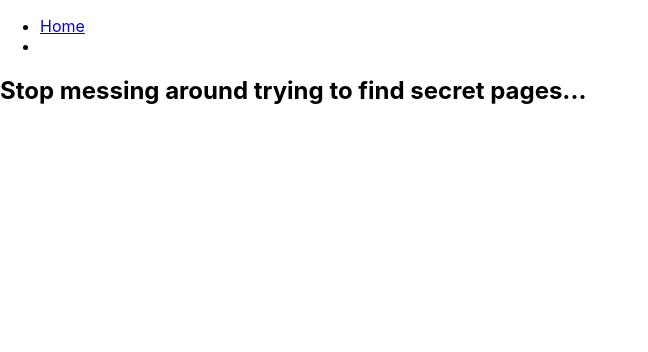
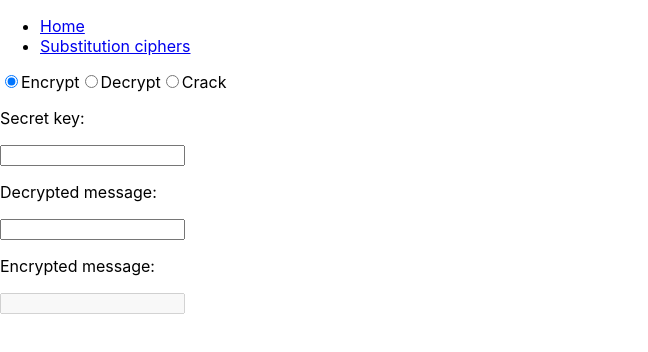
Before and after one commit to mdave16/cryptography, a React (Create React App) app: page /cryptography/substitution in a window 1280 px wide. Shown: the top 352 px of the page, without its empty margins (0-648 px from the left). Built offline with nearby package versions, Linux system fonts and the light colour scheme.

Commit message:
substitution cipher

```diff
--- a/src/App.js
+++ b/src/App.js
@@ -1,6 +1,7 @@
 import React, { Component } from 'react';
 import { BrowserRouter as Router, Route, Link, Switch } from "react-router-dom";
 import Home from './Home'
+import Substitution from './Substitution'
 import PageNotFound from './PageNotFound'
 
 class App extends Component {
@@ -14,12 +15,14 @@ class App extends Component {
 	              <Link to="/">Home</Link>
 	            </li>
 	            <li>
+	              <Link to="/substitution/">Substitution ciphers</Link>
 	            </li>
 	          </ul>
 	        </nav>
 	      </div>
 				<Switch>
 				  <Route path="/" exact component={Home} />
+				  <Route path="/substitution" component={Substitution} />
 					<Route component={PageNotFound} />
 				</Switch>
 	    </Router>
--- /dev/null
+++ b/src/Substitution.js
@@ -0,0 +1,144 @@
+import React, { Component } from "react";
+
+const removeDuplicates = (arr) => {
+	    var seen = {};
+	    var retArr = [];
+	    for (var i = 0; i < arr.length; i++) {
+	        if (!(arr[i] in seen)) {
+	            retArr.push(arr[i]);
+	            seen[arr[i]] = true;
+	        }
+	    }
+	    return retArr.join('');
+}
+const normalise = (words) => {
+	return removeDuplicates(words.toLowerCase().replace(/[^a-z]/g, ''))
+}
+
+const alphabet = "abcdefghijklmnopqrstuvwxyz"
+
+class Substitution extends Component {
+  constructor(props) {
+    super(props)
+    this.state = {
+      plain: "",
+      cipher: "",
+      secret: "",
+			encrypt: 'encrypt'
+    }
+  }
+
+	encrypt = (secret, plain) => {
+		const ciphertext = normalise(secret + alphabet)
+		const fullAlphabet = alphabet + alphabet.toUpperCase()
+		const fullCiphertext = ciphertext + ciphertext.toUpperCase()
+		return plain.split('').map(x => fullAlphabet.indexOf(x) > -1 ? fullCiphertext[fullAlphabet.indexOf(x)] : x).join('')
+	}
+
+	decrypt = (secret, cipher) => {
+		const ciphertext = normalise(secret + alphabet)
+		const fullAlphabet = alphabet + alphabet.toUpperCase()
+		const fullCiphertext = ciphertext + ciphertext.toUpperCase()
+		return cipher.split('').map(x => fullCiphertext.indexOf(x) > -1 ? fullAlphabet[fullCiphertext.indexOf(x)] : x).join('')
+	}
+
+	crack = (plain, cipher) => {
+		const plainMessage = normalise(plain)
+		const cipherMessage = normalise(cipher)
+		return alphabet.split('').map(x => plainMessage.indexOf(x) > -1 ? cipherMessage[plainMessage.indexOf(x)] : '_').join('')
+	}
+
+  plainTextChange = event => {
+		if(this.state.encrypt === 'encrypt') {
+			this.setState({
+	      plain: event.target.value,
+				cipher: this.encrypt(this.state.secret, event.target.value)
+	    })
+		}
+		if(this.state.encrypt === 'crack') {
+			this.setState({
+				plain: event.target.value,
+				secret: this.crack(event.target.value, this.state.cipher)
+			})
+		}
+  }
+  cipherTextChange = event => {
+		if(this.state.encrypt === 'decrypt') {
+			this.setState({
+				plain: this.decrypt(this.state.secret, event.target.value),
+	      cipher: event.target.value
+	    })
+		}
+		if(this.state.encrypt === 'crack') {
+			this.setState({
+				secret: this.crack(this.state.plain, event.target.value),
+	      cipher: event.target.value
+	    })
+    }
+  }
+  secretTextChange = event => {
+		if(this.state.encrypt === 'encrypt') {
+			this.setState({
+        secret: event.target.value,
+				cipher: this.encrypt(event.target.value, this.state.plain)
+      })
+	  }
+		if(this.state.encrypt === 'decrypt') {
+			this.setState({
+        secret: event.target.value,
+				plain: this.decrypt(event.target.value, this.state.cipher)
+      })
+	  }
+  }
+  handleOptionChange = event => {
+    this.setState({
+      encrypt: event.target.value
+    })
+  }
+
+  render() {
+    return (
+      <form>
+        <label>
+          <input
+            type="radio"
+            name="encrypt"
+            value="encrypt"
+            checked={this.state.encrypt === 'encrypt'}
+            onChange={this.handleOptionChange}
+          />
+          Encrypt
+        </label>
+        <label>
+          <input
+            type="radio"
+            name="encrypt"
+            value="decrypt"
+            checked={this.state.encrypt === 'decrypt'}
+            onChange={this.handleOptionChange}
+          />
+          Decrypt
+        </label>
+				<label>
+					<input
+						type="radio"
+						name="encrypt"
+						value="crack"
+						checked={this.state.encrypt === 'crack'}
+						onChange={this.handleOptionChange}
+					/>
+					Crack
+				</label>
+        <p>Secret key: </p>
+        <input type="text" disabled={this.state.encrypt === 'crack'} onChange={this.secretTextChange} value={this.state.secret} />
+        <p>Decrypted message: </p>
+        <input type="text" disabled={this.state.encrypt === 'decrypt'} onChange={this.plainTextChange}
+				value={this.state.plain} />
+        <p>Encrypted message: </p>
+        <input type="text" disabled={this.state.encrypt === 'encrypt'} onChange={this.cipherTextChange}
+				value={this.state.cipher} />
+      </form>
+    );
+  }
+}
+export default Substitution;
```
Also changed, not shown: 1 other file (tests, documents, lock files or other folders).
